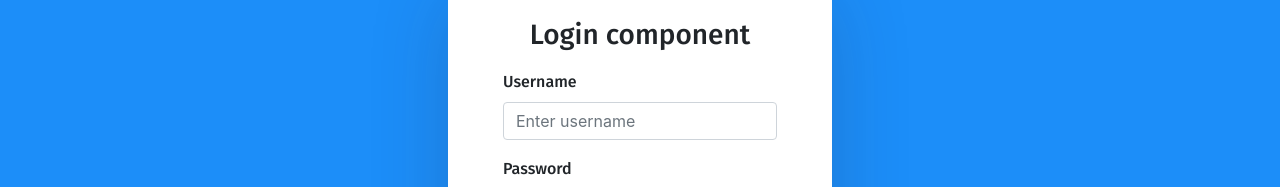
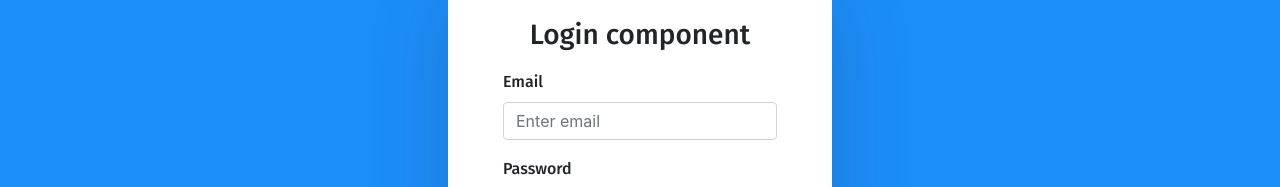
Before and after one commit to dtnguyen96/fuel-quote-2, a React (Create React App) app: page / in a window 1280 px wide. Shown: the part 232-419 px from the top of the page. Built offline with nearby package versions, Linux system fonts and the light colour scheme.

Commit message:
connect login comp to backend

```diff
--- a/src/components/login.js
+++ b/src/components/login.js
@@ -1,28 +1,55 @@
-import React from 'react'
+import React, { useState } from 'react'
+import axios from "axios";
 
 const Login = () => {
+    const [email, setEmail] = useState("");
+    const [password, setPassword] = useState("");
+
+    async function login(e) {
+        e.preventDefault();
+        try {
+            const loginData = {
+                email,
+                password,
+            };
+
+            await axios.post("http://localhost:5000/auth/login", loginData, {
+
+                withCredentials: true
+            });
+        } catch (err) {
+            console.error(err);
+        }
+    }
     return (
-        <form>
+        <form onSubmit={login}>
             <h3>Login component</h3>
             <div className="form-group">
                 <label>
-                    Username
+                    Email
                 </label>
-                <input type='email' className="form-control" placeholder="Enter username"/>
+                <input type='email'
+                    className="form-control"
+                    placeholder="Enter email"
+                    onChange={(e) => setEmail(e.target.value)}
+                    value={email}
+                />
             </div>
             <div className="form-group">
                 <label>
                     Password
                 </label>
-                <input type='password' className="form-control" placeholder="Enter password" />
+                <input type='password'
+                    className="form-control"
+                    placeholder="Enter password"
+                    onChange={(e) => setPassword(e.target.value)}
+                    value={password}
+                />
             </div>
             <button type="submit" className="btn btn-primary btn-block">Submit</button>
             <p className="forgot-password text-right">
-                <a href='http://localhost:3000/sign-up' >Sign Up</a>
-
+                <a href='http://localhost:3000/sign-up'>Sign Up</a>
             </p>
-
-
         </form>
     )
 }
```
